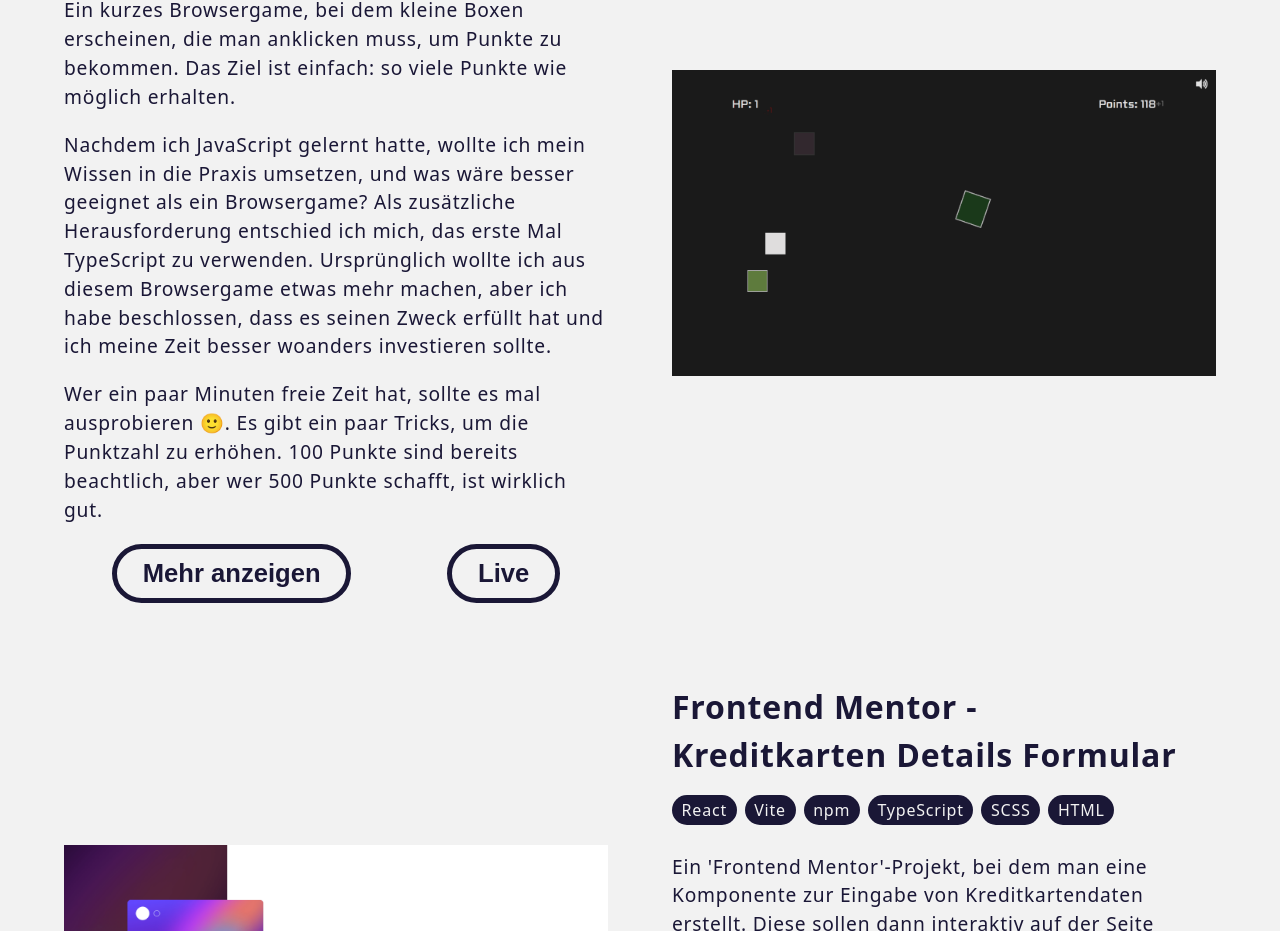
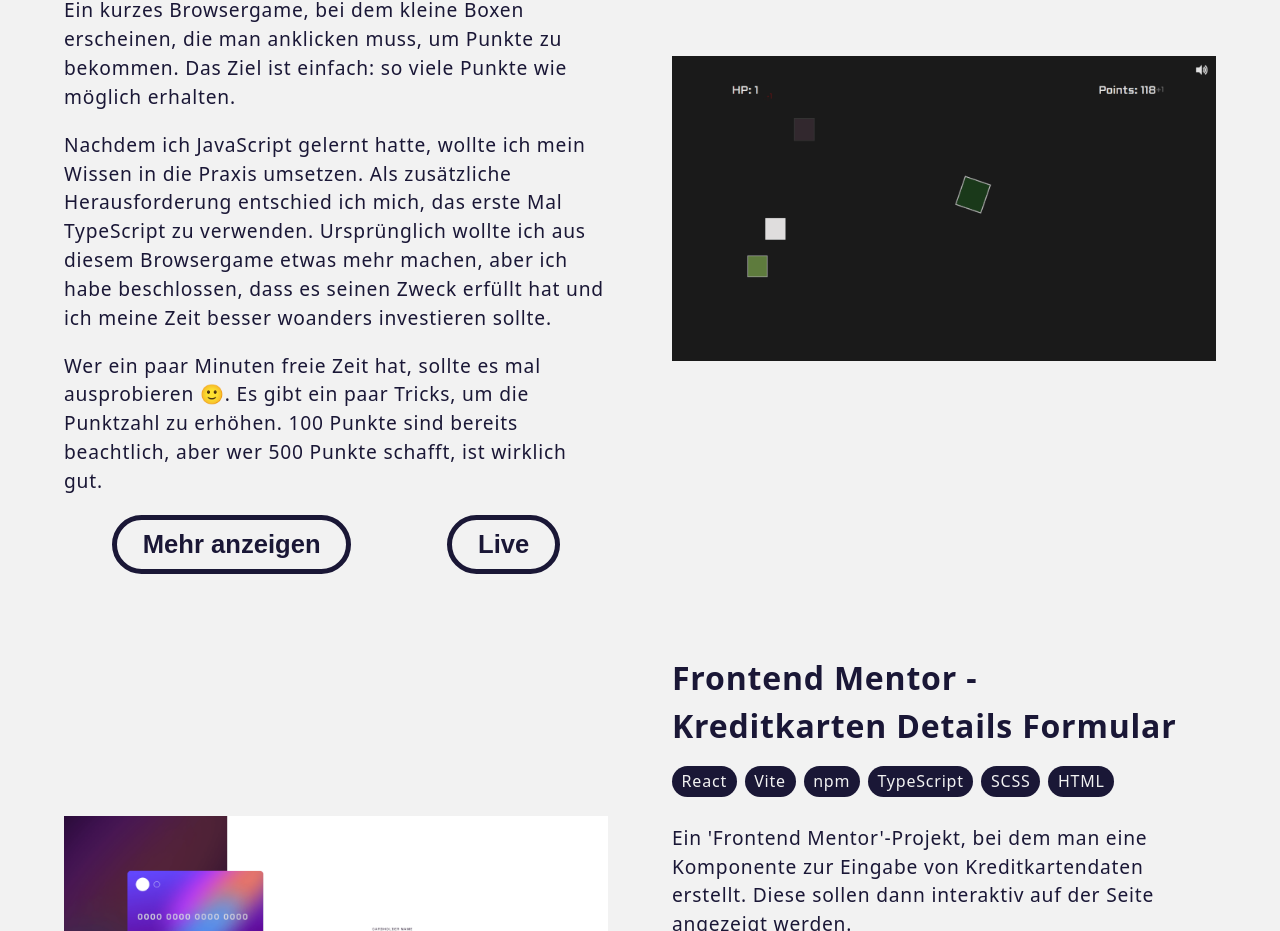
Before and after one commit to SutonToch/Portfolio, a React (Vite) app: page / in a window 1280 px wide. Shown: the part 1157-2088 px from the top of the page. Built offline with nearby package versions, Linux system fonts and the light colour scheme.

Commit message:
UPDATE text after feedback

```diff
--- a/src/data/projects_text.ts
+++ b/src/data/projects_text.ts
@@ -18,7 +18,7 @@ export const projects_text_data = {
                 liveURL: "https://sutontoch.github.io/Klick/",
                 short: [
                     "Ein kurzes Browsergame, bei dem kleine Boxen erscheinen, die man anklicken muss, um Punkte zu bekommen. Das Ziel ist einfach: so viele Punkte wie möglich erhalten.",
-                    "Nachdem ich JavaScript gelernt hatte, wollte ich mein Wissen in die Praxis umsetzen, und was wäre besser geeignet als ein Browsergame? Als zusätzliche Herausforderung entschied ich mich, das erste Mal TypeScript zu verwenden. Ursprünglich wollte ich aus diesem Browsergame etwas mehr machen, aber ich habe beschlossen, dass es seinen Zweck erfüllt hat und ich meine Zeit besser woanders investieren sollte.",
+                    "Nachdem ich JavaScript gelernt hatte, wollte ich mein Wissen in die Praxis umsetzen. Als zusätzliche Herausforderung entschied ich mich, das erste Mal TypeScript zu verwenden. Ursprünglich wollte ich aus diesem Browsergame etwas mehr machen, aber ich habe beschlossen, dass es seinen Zweck erfüllt hat und ich meine Zeit besser woanders investieren sollte.",
                     "Wer ein paar Minuten freie Zeit hat, sollte es mal ausprobieren 🙂. Es gibt ein paar Tricks, um die Punktzahl zu erhöhen. 100 Punkte sind bereits beachtlich, aber wer 500 Punkte schafft, ist wirklich gut."
                 ]
             },
@@ -83,7 +83,7 @@ export const projects_text_data = {
     "en": {
         "projects": [
             {
-                title: "Klick - Cursor Browsergame",
+                title: "Klick - Cursor Browser Game",
                 state: "Klick",
                 imgPath: klickPic,
                 stack: [
@@ -94,7 +94,7 @@ export const projects_text_data = {
                 liveURL: "https://sutontoch.github.io/Klick/",
                 short: [
                     "A short browser game in which small boxes appear that you have to click on to get points. The goal is simple: get as many points as possible.",
-                    "After learning JavaScript, I wanted to put my knowledge into practice, and what better way than a browser game? As an additional challenge, I decided to use TypeScript for the first time. Originally, I wanted to make something more out of this browser game, but I decided that it had served its purpose and I would be better off investing my time elsewhere.",
+                    "After learning JavaScript, I wanted to put my knowledge into practice. As an additional challenge, I decided to use TypeScript for the first time. Originally, I wanted to make something more out of this browser game, but I decided that it had served its purpose and I would be better off investing my time elsewhere.",
                     "If you have a few minutes of free time, you should give it a try 🙂. There are a few tricks to increase your score. 100 points is already impressive, but anyone who manages 500 points probably mastered the game."
                 ]
             },
```
